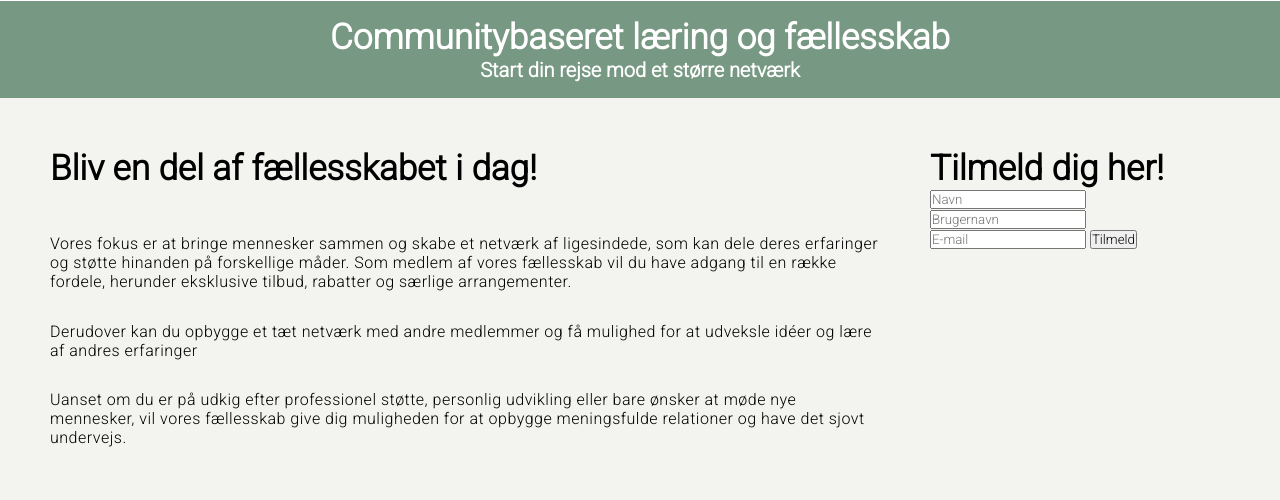
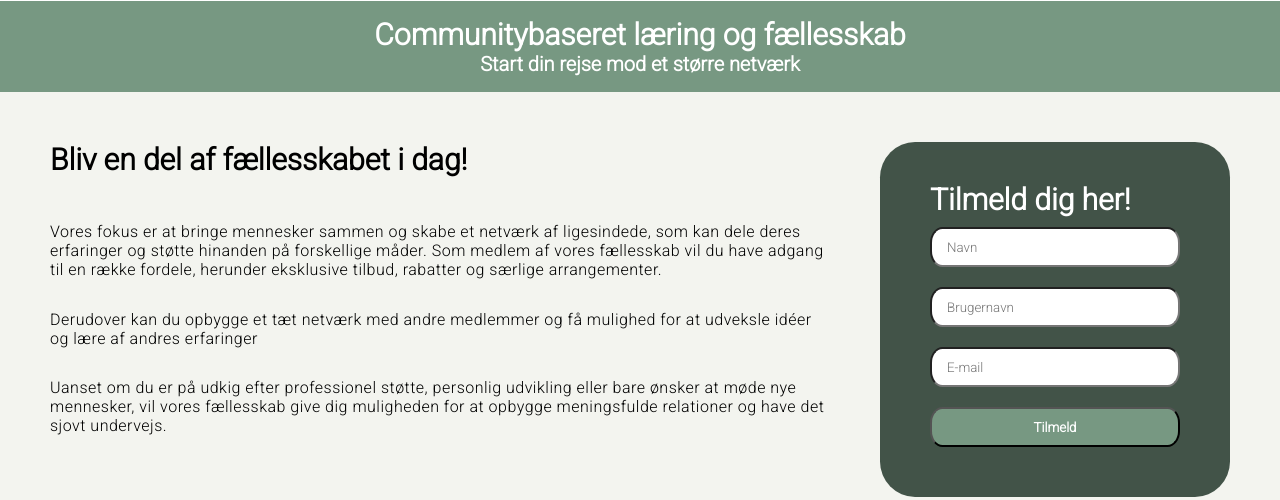
Before and after one commit to majdal01/mockup-opgave-mld, a plain HTML site: page index.html in a window 1280 px wide. Shown: the part 303-803 px from the top of the page. Drawn offline with Linux system fonts and the light colour scheme.

Commit message:
Styling af formular

```diff
--- a/index.html
+++ b/index.html
@@ -47,13 +47,13 @@
         </article>
 
     <!--Formular-->
-        <div>
+        <div class="formular">
             <H1>Tilmeld dig her!</H1>
             <form action="">
                 <input type="text" name="navn" placeholder="Navn">
                 <input type="text" name="brugernavn" placeholder="Brugernavn">
                 <input type="text" name="email"  placeholder="E-mail">
-                <input type="submit" value="Tilmeld">
+                <input class="tilmeld" type="submit" value="Tilmeld">
             </form>
         </div>
     </section>
--- a/style.css
+++ b/style.css
@@ -6,7 +6,7 @@
 }
 
 h1 {
-    font-size: 35px;
+    font-size: 30px;
 }
 
 h2 {
@@ -68,7 +68,7 @@ img {
     background-color: #F3F4EF;
     padding: 50px;
     display: grid;
-    grid-template-columns: 1fr 300px;
+    grid-template-columns: 1fr 350px;
     gap: 50px;
 }
 
@@ -81,3 +81,34 @@ article p {
     letter-spacing: 0.5px;
     line-height: 1.2;
 }
+
+/*Formular*/
+
+.formular {
+    background-color: #425348;
+    border-radius: 10%;
+    display: flex;
+    flex-direction: column;
+    padding: 40px;
+
+}
+
+.formular h1 {
+    color: white;
+    padding-left: 10px;
+}
+
+input {
+    height: 40px;
+    width: 250px;
+    border-radius: 5% / 40%;
+    margin: 10px;
+    padding-left: 15px;
+}
+
+.tilmeld {
+    padding: 0;
+    background-color: #779882;
+    color: white;
+    font-weight: bold;
+}
```
